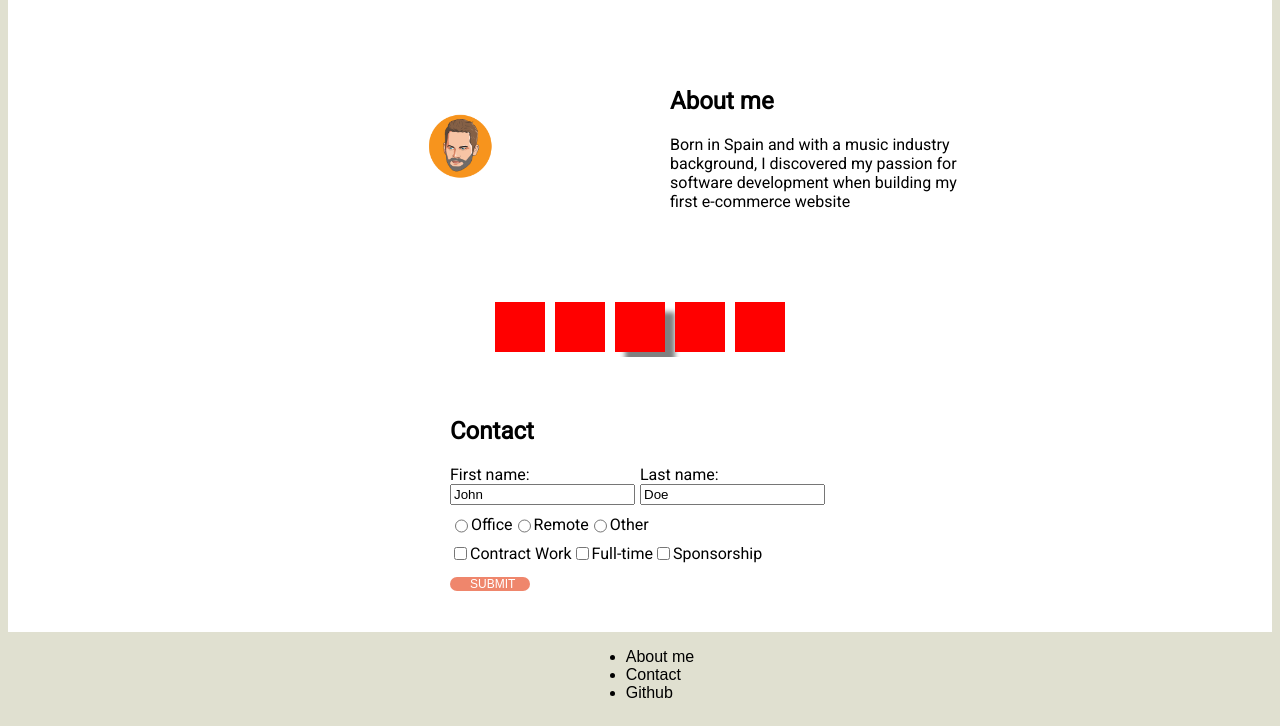
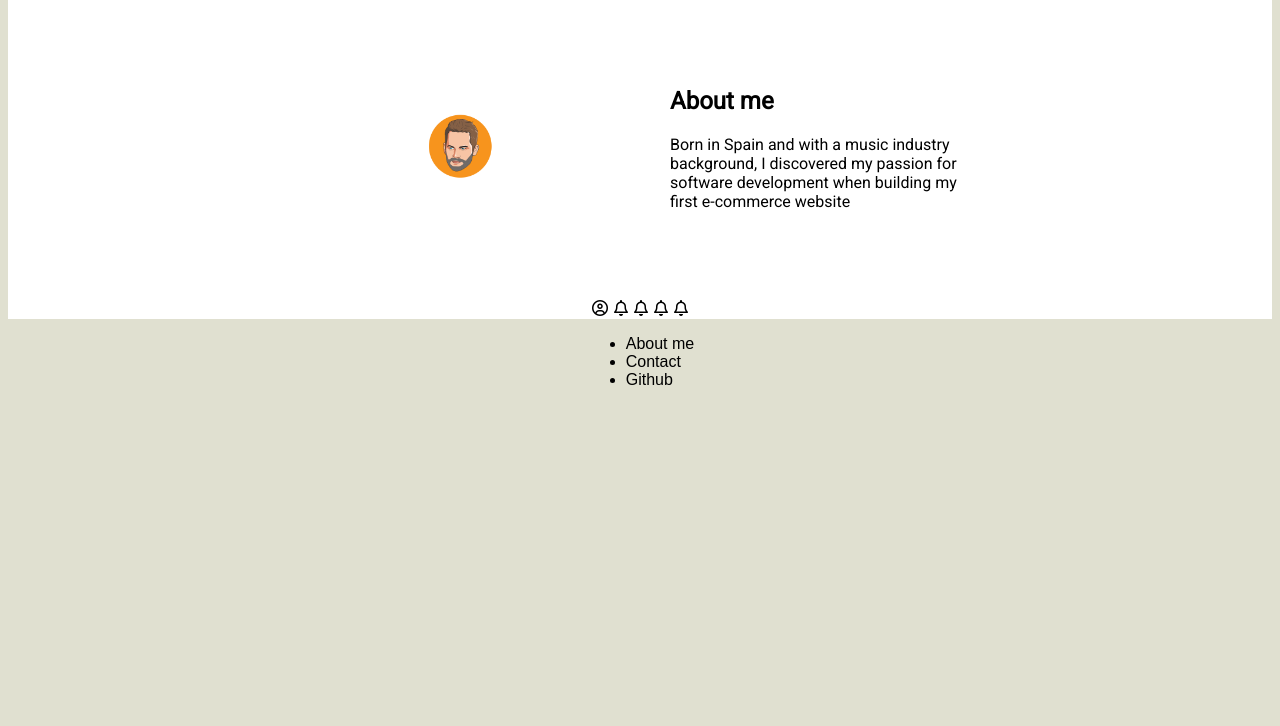
Before and after one commit to xaviguasch/portofio-ycb-project, a plain HTML site: page index.html in a window 1280 px wide. Shown: the part 455-1181 px from the top of the page. After the commit the page ends 868 px from the top, so only its background shows below. Drawn offline with Linux system fonts and the light colour scheme.

Commit message:
moved form to contact page

```diff
--- a/index.html
+++ b/index.html
@@ -8,6 +8,10 @@
       href="https://fonts.googleapis.com/css2?family=Roboto&display=swap"
       rel="stylesheet"
     />
+    <script
+      src="https://kit.fontawesome.com/4274d2b2e7.js"
+      crossorigin="anonymous"
+    ></script>
     <title>Xavi Guasch Portfolio</title>
   </head>
   <body>
@@ -37,6 +41,7 @@
         />
       </div>
     </div>
+
     <section>
       <div class="about-me">
         <img
@@ -54,52 +59,13 @@
       </div>
     </section>
     <section>
-      <div class="test"></div>
-      <div class="test"></div>
-      <div class="test" id="main"></div>
-      <div class="test"></div>
-      <div class="test"></div>
+      <i class="far fa-user-circle"></i>
+      <i class="far fa-bell"></i>
+      <i class="far fa-bell"></i>
+      <i class="far fa-bell"></i>
+      <i class="far fa-bell"></i>
     </section>
-    <section>
-      <form action="">
-        <h2>Contact</h2>
-        <div class="input-section">
-          <div class="input-group">
-            <label for="first-name">First name:</label>
-            <input type="text" id="first-name" name="first-name" value="John" />
-          </div>
-          <div class="input-group">
-            <label for="last-name">Last name:</label>
-            <input type="text" id="last-name" name="last-name" value="Doe" />
-          </div>
-        </div>
 
-        <div class="input-section">
-          <input type="radio" id="office" name="office" value="office" />
-          <label for="office">Office</label>
-          <input type="radio" id="remote" name="remote" value="remote" />
-          <label for="remote">Remote</label>
-          <input type="radio" id="other" name="other" value="other" />
-          <label for="other">Other</label>
-        </div>
-
-        <div class="input-section">
-          <input type="checkbox" id="contract" name="contract" value="contract" />
-          <label for="contract">Contract Work</label>
-          <input type="checkbox" id="full-time" name="full-time" value="full-time" />
-          <label for="full-time">Full-time</label>
-          <input
-            type="checkbox"
-            id="sponsorship"
-            name="sponsorship"
-            value="sponsorship"
-          />
-          <label for="sponsorship">Sponsorship</label>
-        </div>
-
-        <input class="button" type="submit" value="submit" />
-      </form>
-    </section>
     <footer>
       <ul>
         <li><a href="#">About me</a></li>
--- a/styles.css
+++ b/styles.css
@@ -142,6 +142,10 @@ footer {
   justify-content: center;
 }
 
+.far {
+  margin: 3px;
+}
+
 a {
   text-decoration: none;
   color: black;
```
Also changed, not shown: pages/contact.html (+41 -0 lines).
